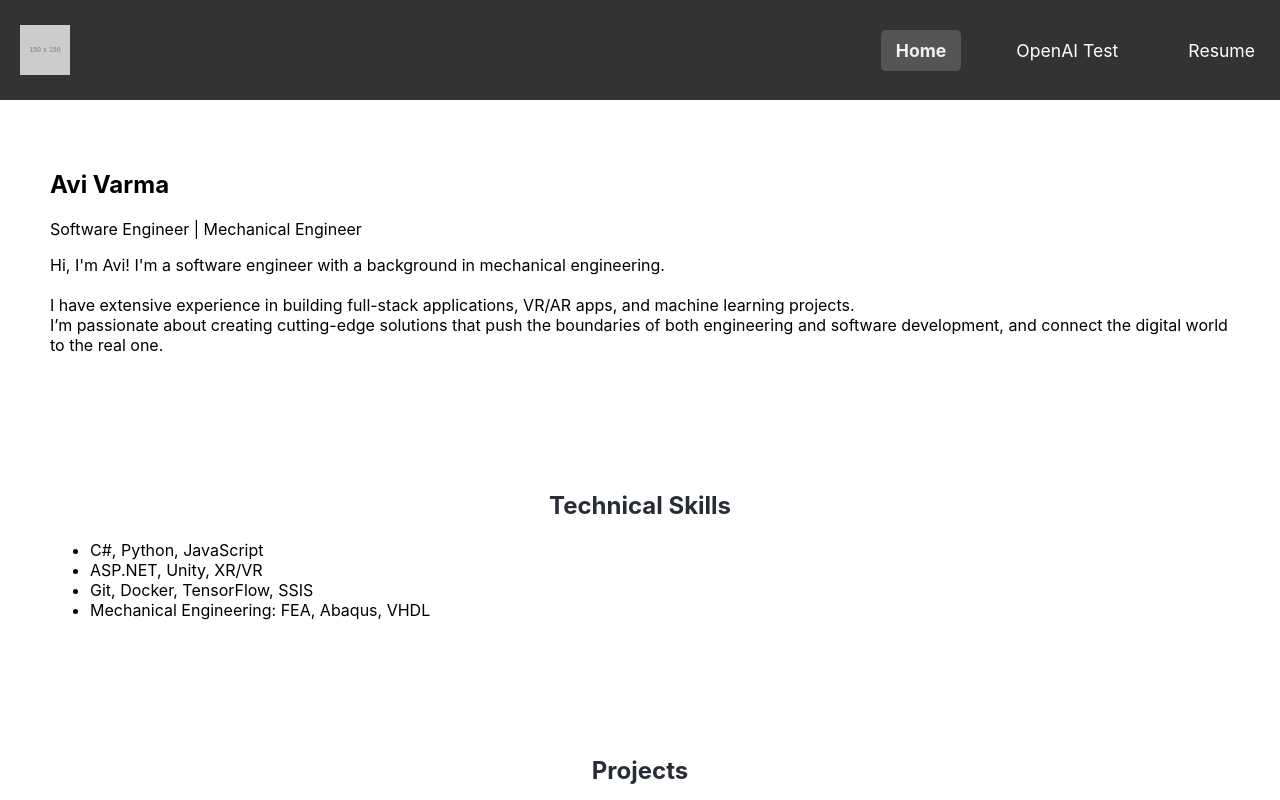
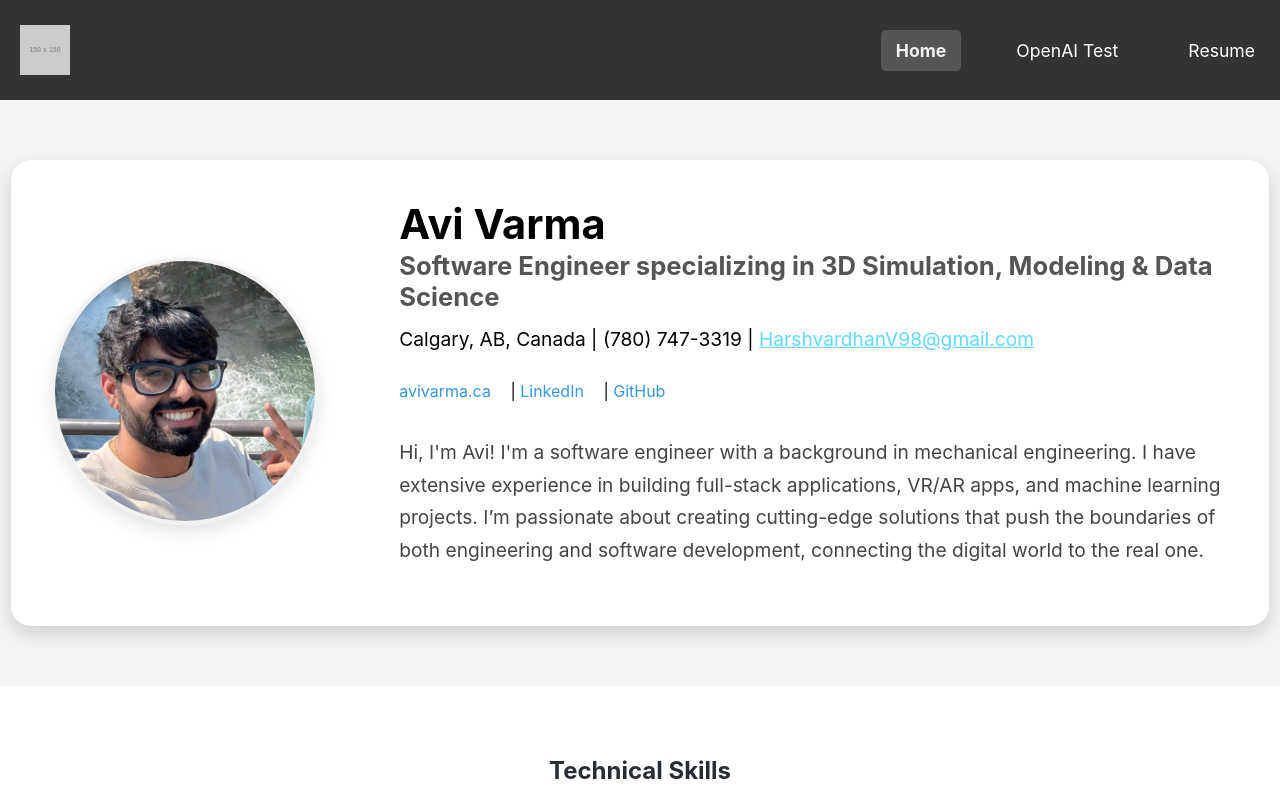
Before and after one commit to avias8/avias8.github.io, a React (Create React App) app: page / in a window 1280 px wide. Shown: the top 800 px of the page. Built offline with nearby package versions, Linux system fonts and the light colour scheme.

Commit message:
Lot of base changes.

```diff
--- a/src/OpenAITestPage.jsx
+++ b/src/OpenAITestPage.jsx
@@ -1,41 +1,11 @@
-import React, { useState } from 'react';
+import React from 'react';
+import OpenAITest from './components/OpenAITest'; // Ensure correct path
 
 const OpenAITestPage = () => {
-    const [prompt, setPrompt] = useState('');
-    const [response, setResponse] = useState('');
-
-    const handleGenerateText = async () => {
-        try {
-            const result = await fetch('http://localhost:9001/generate-text', {
-                method: 'POST',
-                headers: {
-                    'Content-Type': 'application/json',
-                },
-                body: JSON.stringify({ prompt }),
-            });
-            const data = await result.json();
-            setResponse(data.generatedText);
-        } catch (error) {
-            console.error('Error generating text:', error);
-            setResponse('Error generating text');
-        }
-    };
-
     return (
-        <div>
-            <h2>Test OpenAI Request</h2>
-            <textarea
-                placeholder="Enter a prompt"
-                value={prompt}
-                onChange={(e) => setPrompt(e.target.value)}
-            />
-            <button onClick={handleGenerateText}>Generate Text</button>
-            {response && (
-                <div>
-                    <h3>Response:</h3>
-                    <p>{response}</p>
-                </div>
-            )}
+        <div style={{ padding: '20px', textAlign: 'center' }}>
+            <h1>OpenAI Test Page</h1>
+            <OpenAITest />
         </div>
     );
 };
--- /dev/null
+++ b/src/components/About.css
@@ -0,0 +1,110 @@
+.about-section {
+    padding: 60px 0; /* Increased padding for more space around the section */
+    background-color: #f4f4f4;
+    display: flex;
+    justify-content: center;
+    align-items: center;
+}
+
+.about-container {
+    display: flex;
+    width: 92%; /* Keep container at 90% width */
+    max-width: 1800px; /* Larger max-width for more room */
+    align-items: center;
+    padding: 40px; /* Increased padding inside the container */
+    background-color: #fff;
+    border-radius: 20px; /* Larger border radius for smoother edges */
+    box-shadow: 0 8px 20px rgba(0, 0, 0, 0.15); /* Deeper shadow */
+    position: relative;
+    gap: 50px; /* Increased space between image and text */
+}
+
+.image-container {
+    flex-shrink: 0;
+    margin-right: 30px;
+}
+
+.profile-image {
+    width: 260px; /* Slightly larger profile image */
+    height: 260px;
+    border-radius: 50%;
+    object-fit: cover;
+    box-shadow: 0 8px 16px rgba(0, 0, 0, 0.1);
+    border: 4px solid rgba(0, 0, 0, 0.05);
+    transition: transform 0.3s ease, box-shadow 0.3s ease;
+}
+
+.profile-image:hover {
+    transform: scale(1.05);
+    box-shadow: 0 12px 24px rgba(0, 0, 0, 0.2);
+}
+
+.about-content {
+    display: flex;
+    flex-direction: column;
+    justify-content: center;
+    max-width: 100%;
+}
+
+.about-content h1, .about-content h2 {
+    margin: 0;
+}
+
+.name {
+    font-size: 2.6em; /* Increased font size for more impact */
+    font-weight: 700;
+    margin-bottom: 15px;
+    text-align: left;
+    line-height: 1.2;
+}
+
+.title {
+    font-size: 1.6em; /* Increased font size for title */
+    margin-bottom: 20px;
+    color: #555;
+    text-align: left;
+}
+
+.contact-info {
+    margin: 15px 0;
+    font-size: 1.2em;
+}
+
+.links {
+    margin: 15px 0;
+}
+
+.links a {
+    color: #3498db;
+    margin-right: 15px;
+    text-decoration: none;
+}
+
+.links a:hover {
+    text-decoration: underline;
+}
+
+.about-description {
+    margin-top: 20px;
+    line-height: 1.7; /* Adjusted line height for readability */
+    font-size: 1.2em; /* Slightly larger font for readability */
+    color: #444;
+}
+
+/* Responsive design */
+@media (max-width: 768px) {
+    .about-container {
+        flex-direction: column;
+        text-align: center;
+        padding: 30px; /* Adjusted padding for smaller screens */
+    }
+
+    .image-container {
+        margin-right: 0;
+        margin-bottom: 20px;
+    }
+
+    .name, .title {
+        text-align: center;
+    }
+}
--- a/src/components/About.jsx
+++ b/src/components/About.jsx
@@ -1,20 +1,33 @@
 import React from 'react';
+import './About.css';
+import profileImage from '../images/avivarma.jpeg';
 
 const About = () => {
     return (
-        <section id="about">
-            <h1>Avi Varma</h1>
-            <p>Software Engineer | Mechanical Engineer</p>
-
-            <p>
-                Hi, I'm Avi! I'm a software engineer with a background in mechanical engineering.
-                <br></br>
-                <br></br>
-                I have extensive experience in building full-stack applications, VR/AR apps, and
-                machine learning projects.
-                <br></br>
-                I’m passionate about creating cutting-edge solutions that push the boundaries of both engineering and software development, and connect the digital world to the real one.
-            </p>
+        <section id="about" className="about-section">
+            <div className="about-container">
+                <div className="image-container">
+                    <img src={profileImage} alt="Avi Varma" className="profile-image" />
+                </div>
+                <div className="about-content">
+                    <h1 className="name">Avi Varma</h1>
+                    <h2 className="title">Software Engineer specializing in 3D Simulation, Modeling & Data Science</h2>
+                    <p className="contact-info">
+                        Calgary, AB, Canada | (780) 747-3319 | <a href="mailto:HarshvardhanV98@gmail.com">HarshvardhanV98@gmail.com</a>
+                    </p>
+                    <div className="links">
+                        <a href="http://avivarma.ca" target="_blank" rel="noopener noreferrer">avivarma.ca</a> |
+                        <a href="https://www.linkedin.com/in/YOUR_LINKEDIN_PROFILE" target="_blank" rel="noopener noreferrer"> LinkedIn</a> |
+                        <a href="https://github.com/YOUR_GITHUB_PROFILE" target="_blank" rel="noopener noreferrer"> GitHub</a>
+                    </div>
+                    <p className="about-description">
+                        Hi, I'm Avi! I'm a software engineer with a background in mechanical engineering.
+                        I have extensive experience in building full-stack applications, VR/AR apps, and machine learning projects.
+                        I’m passionate about creating cutting-edge solutions that push the boundaries of both engineering and software development,
+                        connecting the digital world to the real one.
+                    </p>
+                </div>
+            </div>
         </section>
     );
 };
--- /dev/null
+++ b/src/components/OpenAITest.css
@@ -0,0 +1,88 @@
+/* Container for the entire test UI */
+.openai-test-container {
+    max-width: 600px;
+    margin: 0 auto;
+    padding: 20px;
+    background-color: #f4f4f4;
+    border-radius: 8px;
+    box-shadow: 0 4px 12px rgba(0, 0, 0, 0.1);
+    text-align: center;
+}
+
+/* Title styling */
+.title {
+    font-size: 1.8rem;
+    color: #333;
+    margin-bottom: 20px;
+}
+
+/* Textarea styling */
+.openai-textarea {
+    width: 100%;
+    height: 100px;
+    padding: 10px;
+    font-size: 1rem;
+    border-radius: 8px;
+    border: 1px solid #ccc;
+    margin-bottom: 20px;
+    box-shadow: inset 0 2px 4px rgba(0, 0, 0, 0.05);
+    transition: box-shadow 0.3s ease;
+}
+
+.openai-textarea:focus {
+    outline: none;
+    box-shadow: 0 0 8px rgba(0, 123, 255, 0.3);
+    border-color: #007bff;
+}
+
+/* Button styling */
+.generate-btn {
+    padding: 10px 20px;
+    font-size: 1.2rem;
+    color: #fff;
+    background-color: #007bff;
+    border: none;
+    border-radius: 8px;
+    cursor: pointer;
+    transition: background-color 0.3s ease;
+    box-shadow: 0 4px 8px rgba(0, 0, 0, 0.1);
+}
+
+.generate-btn:hover {
+    background-color: #0056b3;
+}
+
+/* Response container styling */
+.response-container {
+    margin-top: 20px;
+    text-align: left;
+    padding: 15px;
+    background-color: #e9ecef;
+    border-radius: 8px;
+}
+
+.response-title {
+    font-size: 1.4rem;
+    color: #333;
+    margin-bottom: 10px;
+}
+
+.response-text {
+    font-size: 1.1rem;
+    color: #555;
+}
+
+/* Responsive Design */
+@media (max-width: 768px) {
+    .openai-test-container {
+        padding: 15px;
+    }
+
+    .title {
+        font-size: 1.5rem;
+    }
+
+    .generate-btn {
+        font-size: 1rem;
+    }
+}
--- a/src/components/OpenAITest.jsx
+++ b/src/components/OpenAITest.jsx
@@ -5,20 +5,31 @@ const OpenAITest = () => {
   const [response, setResponse] = useState('');
 
   const handleGenerateText = async () => {
-        try {
-            const result = await fetch('http://localhost:9001/generate-text', {
-                method: 'POST',
-                headers: {
-                    'Content-Type': 'application/json',
-                },
-                body: JSON.stringify({ prompt }), // Sending the user's prompt to the backend
+    if (!prompt) {
+      alert('Please enter a prompt');
+      return;
+    }
+
+    const eventSource = new EventSource('http://localhost:9001/generate-text');
+
+    eventSource.onopen = () => {
+      console.log('Connection to server opened.');
+    };
+
+    eventSource.onmessage = (event) => {
+      const data = JSON.parse(event.data);
+      setResponse((prevResponse) => prevResponse + data.content); // Append new content to the response
+    };
+
+    eventSource.onerror = (error) => {
+      console.error('Error:', error);
+      eventSource.close();
+    };
+
+    eventSource.addEventListener('complete', () => {
+      console.log('Stream complete');
+      eventSource.close();
     });
-            const data = await result.json();
-            setResponse(data.generatedText); // Setting the response from OpenAI
-        } catch (error) {
-            console.error('Error generating text:', error);
-            setResponse('Error generating text');
-        }
   };
 
   return (
```
Also changed, not shown: src/images/avivarma.jpeg (added). Lines whose indentation alone changed are shown as unchanged.
